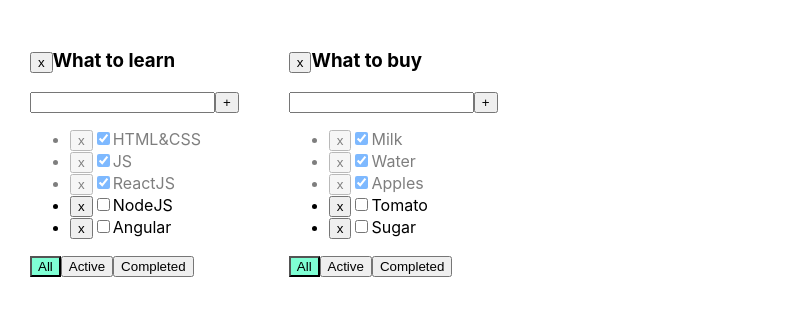
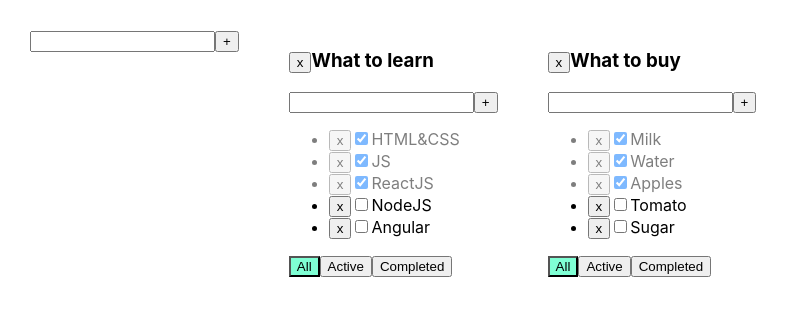
Before and after one commit to IvanShirykhalov/Todolist, a React (Create React App) app: page / in a window 1280 px wide. Shown: the top 316 px of the page, without its empty margins (0-789 px from the left). Built offline with nearby package versions, Linux system fonts and the light colour scheme.

Commit message:
addItemForm

```diff
--- /dev/null
+++ b/src/AddItemForm.tsx
@@ -0,0 +1,43 @@
+import React, {ChangeEvent, KeyboardEvent, useState} from 'react';
+
+type AddItemFormType = {
+    addItem: (title: string) => void
+}
+
+export const AddItemForm = (props: AddItemFormType) => {
+    const [title, setTitle] = useState('')
+    const [error, setError] = useState<string | null>(null)
+
+    const addItem = () => {
+        if (title.trim() !== '') {
+            props.addItem(title.trim())
+            setTitle('')
+        } else {
+            setError('Title is required!')
+        }
+
+
+    }
+    const onChangeHandler = (e: ChangeEvent<HTMLInputElement>) => {
+        setTitle(e.currentTarget.value)
+    }
+
+    const onKeyPressHandler = (e: KeyboardEvent<HTMLInputElement>) => {
+        setError(null)
+        if (e.key === 'Enter') {
+            return addItem()
+        }
+    }
+    return (
+        <div>
+            <input
+                value={title}
+                onChange={onChangeHandler}
+                onKeyPress={onKeyPressHandler}
+                onKeyUp={onKeyPressHandler}
+                className={error ? 'error' : ''}/>
+            <button onClick={addItem}>+</button>
+            {error && <div className={'error-message'}>{error}</div>}
+        </div>
+    );
+};
--- a/src/App.tsx
+++ b/src/App.tsx
@@ -1,7 +1,8 @@
 import React, {useState} from 'react';
 import './App.css';
-import {TaskPropsType, Todolist} from "./Todolist";
+import {Todolist} from "./Todolist";
 import {v1} from "uuid";
+import {AddItemForm} from "./AddItemForm";
 
 
 export type TodolistType = {
@@ -9,6 +10,8 @@ export type TodolistType = {
     title: string
     filter: FilterValueType
 }
+
+
 export type FilterValueType = 'all' | 'active' | 'completed'
 
 function App() {
@@ -39,7 +42,12 @@ function App() {
 
     })
 
-
+    //todolists
+    const addTodolist = (title: string) => {
+        let newTodolist: TodolistType = {id: v1(), title, filter: 'all'}
+        setTodolists([newTodolist, ...todolists])
+        setTasks({[newTodolist.id]: [], ...tasks})
+    }
     const changeFilter = (filter: FilterValueType, todolistId: string) => {
         let todolist = todolists.find(tl => tl.id === todolistId)
         if (todolist) {
@@ -47,7 +55,6 @@ function App() {
             setTodolists([...todolists])
         }
     }
-
     const removeTodolist = (todolistId: string) => {
         setTodolists(todolists.filter(tl => tl.id !== todolistId))
         delete tasks[todolistId]
@@ -77,6 +84,7 @@ function App() {
 
     return (
         <div className="App">
+            <AddItemForm addItem={addTodolist}/>
             {todolists.map(tl => {
 
                 let allTodolistTasks = tasks[tl.id]
--- a/src/Todolist.tsx
+++ b/src/Todolist.tsx
@@ -1,6 +1,7 @@
 import React, {ChangeEvent, KeyboardEvent, useState} from 'react';
 import {FilterValueType} from "./App";
 import {v1} from "uuid";
+import {AddItemForm} from "./AddItemForm";
 
 export type TaskPropsType = {
     id: string
@@ -22,31 +23,11 @@ type TodolistPropsType = {
 
 export const Todolist = (props: TodolistPropsType) => {
 
-    const [title, setTitle] = useState('')
-    const [error, setError] = useState<string | null>(null)
 
-    const addTask = () => {
-        if (title.trim() !== '') {
-            props.addTask(title.trim(), props.id)
-            setTitle('')
-        } else {
-            setError('Title is required!')
-        }
-
-
+    const removeTodolist = () => props.removeTodolist(props.id)
+    const addTask = (title: string) => {
+        props.addTask(title, props.id)
     }
-
-    const onChangeHandler = (e: ChangeEvent<HTMLInputElement>) => {
-        setTitle(e.currentTarget.value)
-    }
-
-    const onKeyPressHandler = (e: KeyboardEvent<HTMLInputElement>) => {
-        setError(null)
-        if (e.key === 'Enter') {
-            return addTask()
-        }
-    }
-    const removeTodolist = () => props.removeTodolist(props.id)
 
     return (
         <div>
@@ -54,16 +35,7 @@ export const Todolist = (props: TodolistPropsType) => {
                 <button onClick={removeTodolist}>x</button>
                 {props.title}
             </h3>
-            <div>
-                <input
-                    value={title}
-                    onChange={onChangeHandler}
-                    onKeyPress={onKeyPressHandler}
-                    onKeyUp={onKeyPressHandler}
-                    className={error ? 'error' : ''}/>
-                <button onClick={addTask}>+</button>
-                {error && <div className={'error-message'}>{error}</div>}
-            </div>
+            <AddItemForm addItem={addTask}/>
             <ul>
                 {props.tasks.map(t => {
 
```
